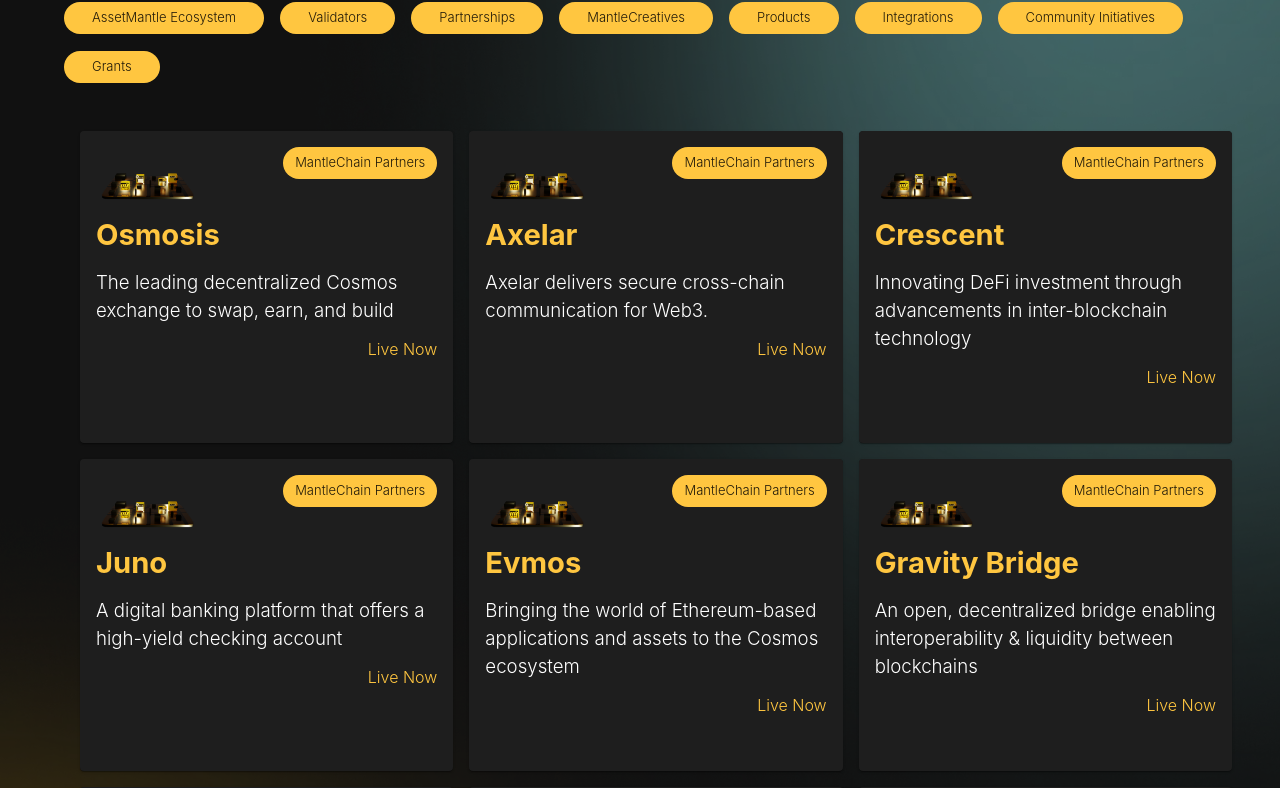
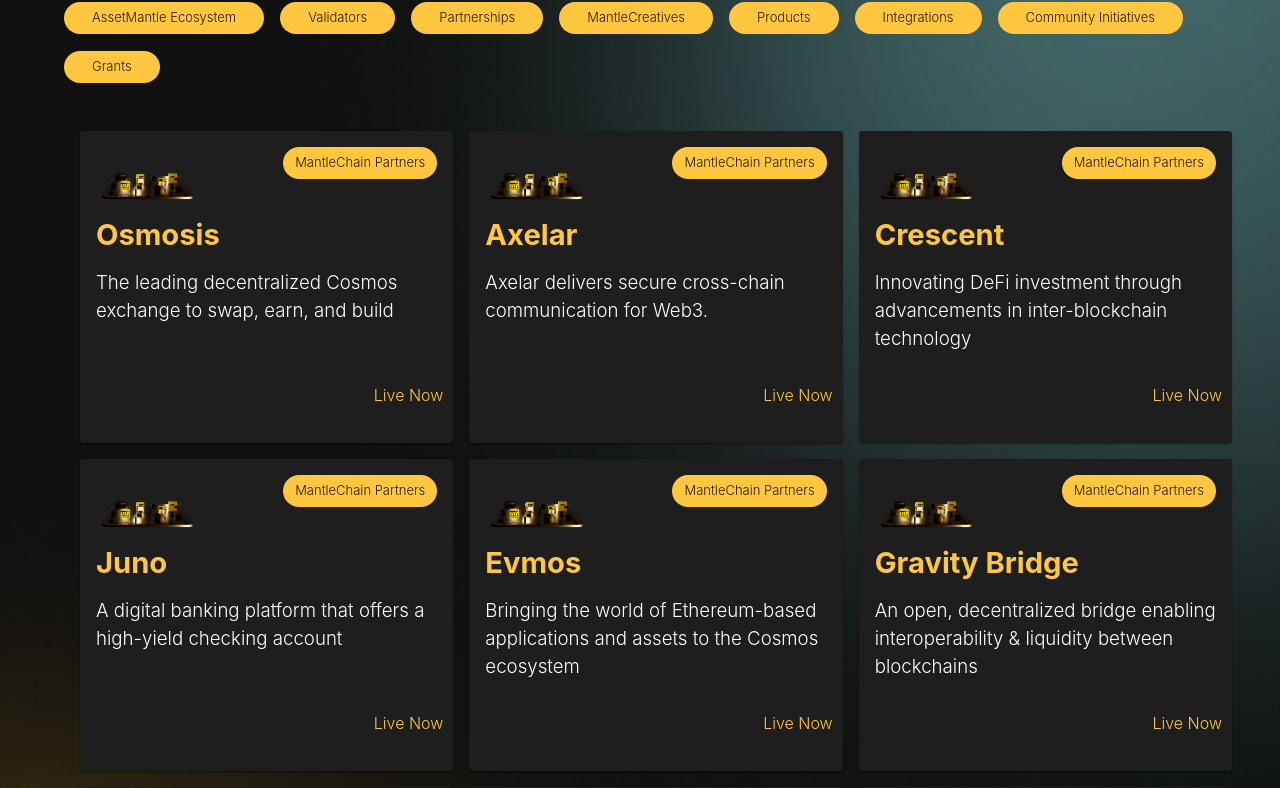
Before and after one commit to AssetMantle/website, a Next.js app: page /ecosystems in a window 1280 px wide. Shown: the part 1136-1924 px from the top of the page. Built offline with nearby package versions, Linux system fonts and the light colour scheme.

Commit message:
fixed live now tag

```diff
--- a/views/EcosystemsLowerSection.js
+++ b/views/EcosystemsLowerSection.js
@@ -552,7 +552,14 @@ export default function EcosystemsPageLowerSection() {
                 >
                   <ButtonBase href="/">
                     <Card sx={optionStyles}>
-                      <Paper sx={{ height: "312px" }}>
+                      <Paper
+                        sx={{
+                          height: "312px",
+                          display: "flex",
+                          flexDirection: "column",
+                          justifyContent: "space-between",
+                        }}
+                      >
                         <CardContent>
                           <Stack justifyContent="space-between" spacing={2}>
                             <Stack
@@ -572,19 +579,20 @@ export default function EcosystemsPageLowerSection() {
                             <Typography variant="body2">
                               {ele.description}
                             </Typography>
+                          </Stack>
+                        </CardContent>
                         <Box
                           sx={{
                             display: "flex",
                             justifyContent: "end",
-                                // marginTop: "200px",
+                            marginBottom: "40px",
+                            marginRight: "10px",
                           }}
                         >
                           <Typography color="primary" variant="caption">
                             Live Now
                           </Typography>
                         </Box>
-                          </Stack>
-                        </CardContent>
                       </Paper>
                     </Card>
                   </ButtonBase>
```
Lines whose indentation alone changed are shown as unchanged.
